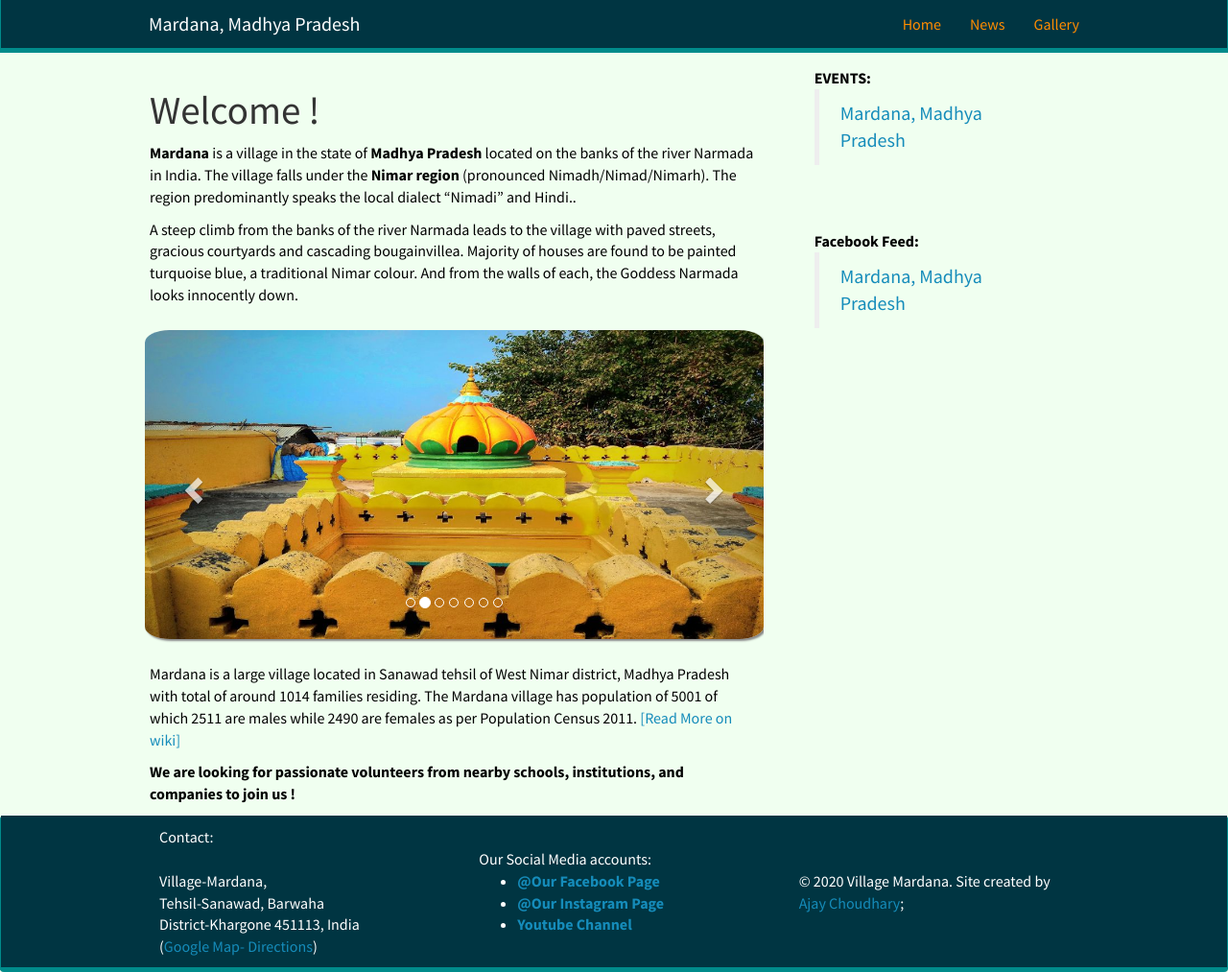
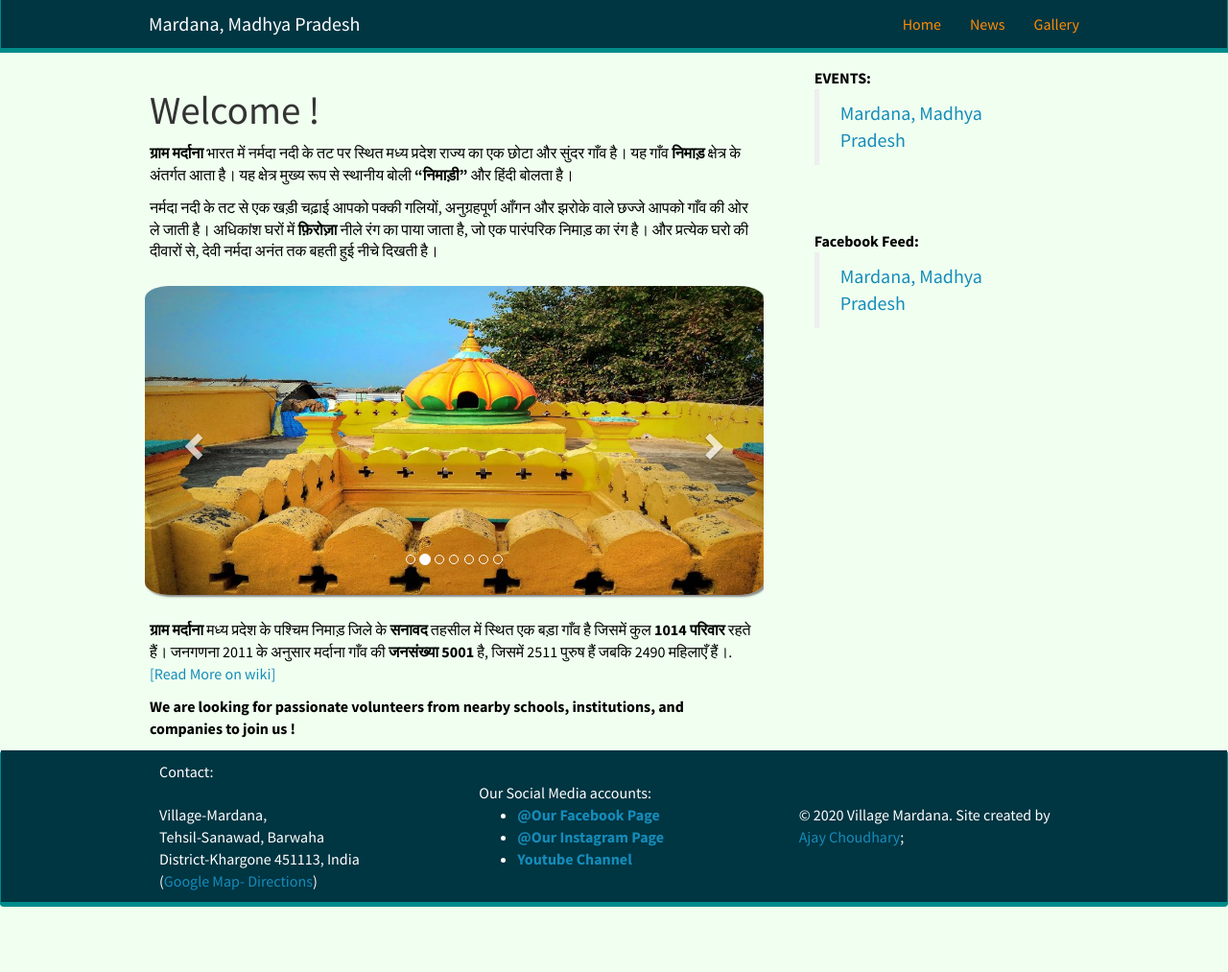
Before and after one commit to village-mardana/village-mardana.github.io, a Jekyll site: the page built from _pages/home.md, in a window 1280 px wide and 1013 px high. Shown: the whole window at 96% size. Built offline with Jekyll 4.4.1, drawn with Linux system fonts in a browser that asks for light colours; nearby versions of some CDN libraries.

Commit message:
Update home.md

```diff
--- a/_pages/home.md
+++ b/_pages/home.md
@@ -7,9 +7,9 @@ permalink: /
 ---
 
 
- **Mardana** is a village in the state of **Madhya Pradesh** located on the banks of the river Narmada in India. The village falls under the **Nimar region** (pronounced Nimadh/Nimad/Nimarh). The region predominantly speaks the local dialect "Nimadi" and Hindi..
+ **ग्राम मर्दाना** भारत में नर्मदा नदी के तट पर स्थित मध्य प्रदेश राज्य का एक छोटा और सुंदर गाँव है। यह गाँव **निमाड़** क्षेत्र के अंतर्गत आता है। यह क्षेत्र मुख्य रूप से स्थानीय बोली **"निमाड़ी"** और हिंदी बोलता है।
 
-A steep climb from the banks of the river Narmada leads to the village with paved streets, gracious courtyards and cascading bougainvillea. Majority of houses are found to be painted turquoise blue, a traditional Nimar colour. And from the walls of each, the Goddess Narmada looks innocently down.
+नर्मदा नदी के तट से एक खड़ी चढ़ाई आपको पक्की गलियों, अनुग्रहपूर्ण आँगन और झरोके वाले छज्जे आपको गाँव की ओर ले जाती है। अधिकांश घरों में **फ़िरोज़ा** नीले रंग का पाया जाता है, जो एक पारंपरिक निमाड़ का रंग है। और प्रत्येक घरो की दीवारों से, देवी नर्मदा अनंत तक बहती हुई नीचे दिखती है।
 
 
 <div class="col-sm-4" markdown="0" id="carousel" class="carousel slide" data-ride="carousel" data-interval="3000" data-pause="hover" >
@@ -59,7 +59,7 @@ A steep climb from the banks of the river Narmada leads to the village with pave
   </a>
 </div>
 
-Mardana is a large village located in Sanawad tehsil of West Nimar district, Madhya Pradesh with total of around 1014 families residing. The Mardana village has population of 5001 of which 2511 are males while 2490 are females as per Population Census 2011. <a href="https://en.wikipedia.org/wiki/Mardana,_Madhya_Pradesh">[Read More on wiki]</a>
+**ग्राम मर्दाना** मध्य प्रदेश के पश्चिम निमाड़ जिले के **सनावद** तहसील में स्थित एक बड़ा गाँव है जिसमें कुल **1014 परिवार** रहते हैं। जनगणना 2011 के अनुसार मर्दाना गाँव की **जनसंख्या 5001** है, जिसमें 2511 पुरुष हैं जबकि 2490 महिलाएँ हैं।. <a href="https://en.wikipedia.org/wiki/Mardana,_Madhya_Pradesh">[Read More on wiki]</a>
 
 
  **We are looking for passionate volunteers from nearby schools, institutions, and companies to join us !**
```
